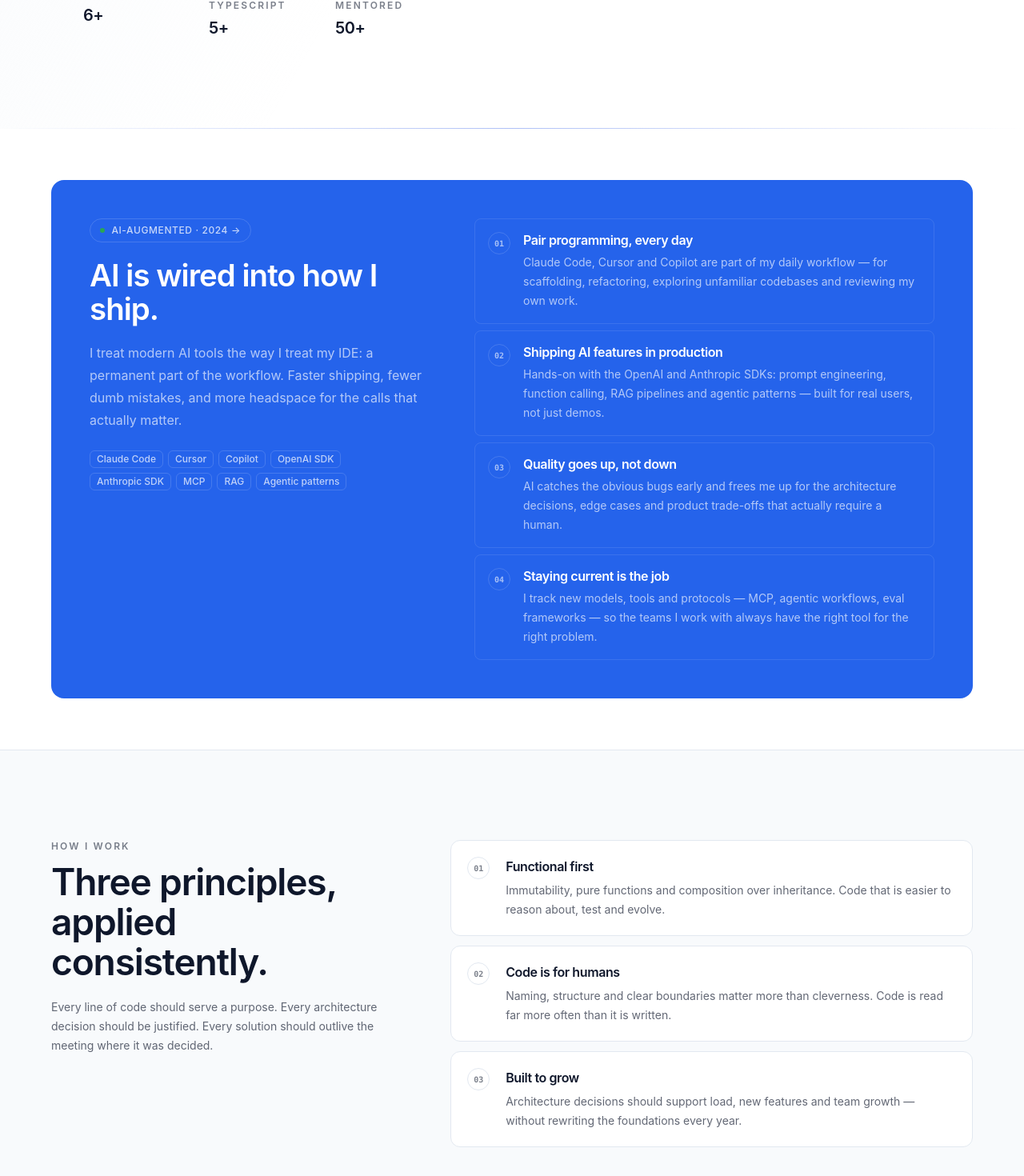
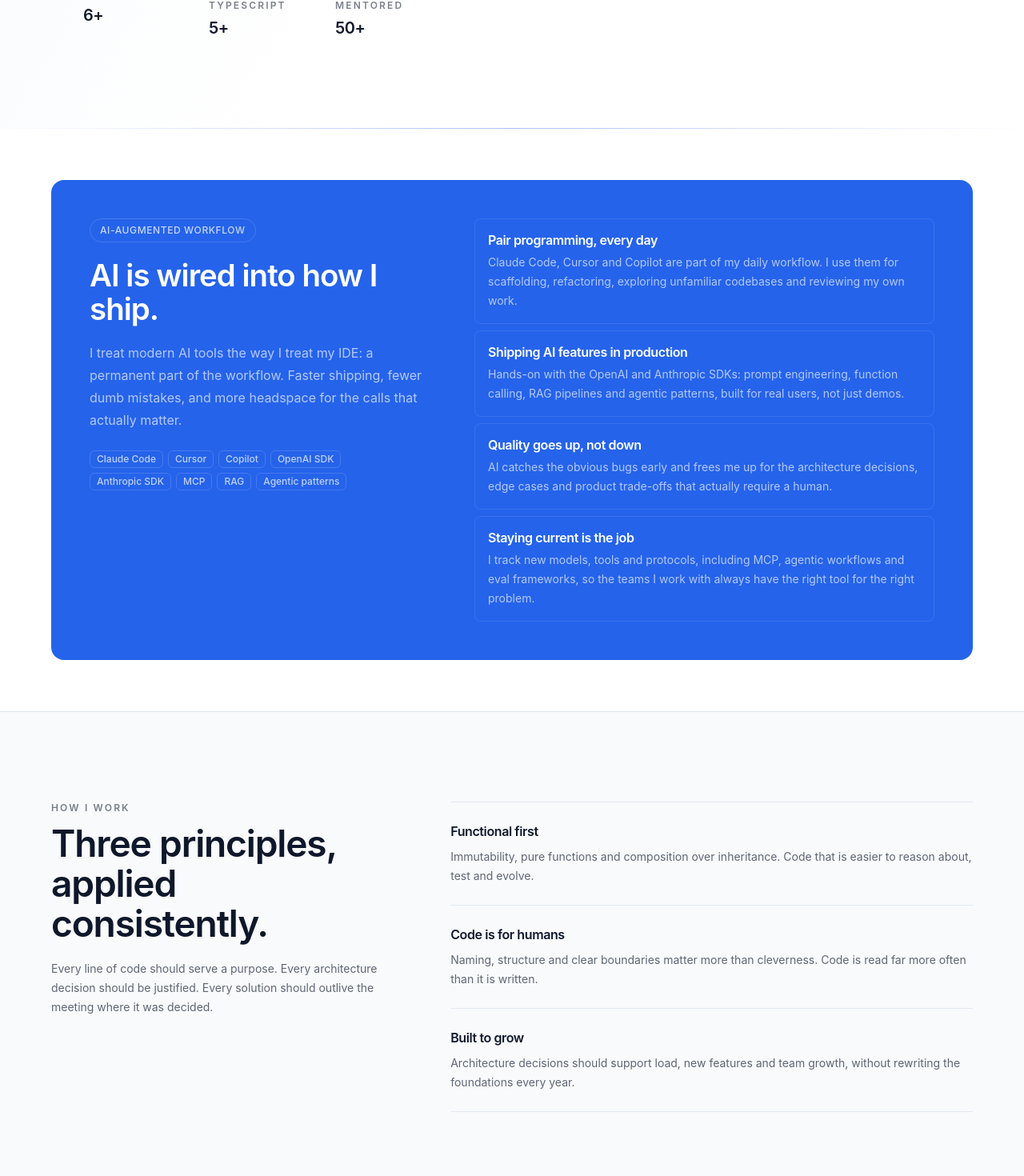
Before and after one commit to Fendry02/portfolio, a Next.js app: page /jobs in a window 1280 px wide. Shown: the part 851-2321 px from the top of the page at 80% size. Built offline with nearby package versions, Linux system fonts and the light colour scheme.

Commit message:
Refine secondary page layouts

```diff
--- a/app/jobs/page.tsx
+++ b/app/jobs/page.tsx
@@ -5,7 +5,6 @@ import profile from '@/public/profile.jpg'
 import citizenplane from '@/public/works/citizenplane.webp'
 import businessDecision from '@/public/works/business-decision.webp'
 import openclassrooms from '@/public/works/openclassrooms.webp'
-import viko from '@/public/works/viko.jpg'
 import QClayMotion from '../components/qclay-motion'
 import JsonLd from '../components/json-ld'
 import {
@@ -107,7 +106,7 @@ type Role = {
 
 const roles: Role[] = [
   {
-    period: '2019 — now',
+    period: '2019 - now',
     company: 'CitizenPlane',
     title: 'Tech Lead JavaScript',
     summary:
@@ -122,7 +121,7 @@ const roles: Role[] = [
     image: citizenplane,
   },
   {
-    period: '2020 — now',
+    period: '2020 - now',
     company: 'OpenClassrooms',
     title: 'Mentor & Reviewer',
     summary:
@@ -137,18 +136,7 @@ const roles: Role[] = [
     image: openclassrooms,
   },
   {
-    period: 'Freelance',
-    company: 'Chez Viko',
-    title: 'Website Project',
-    summary:
-      'Public website project for Chez Viko, from implementation to online presence.',
-    highlights: [],
-    stack: [],
-    href: 'https://chezviko.fr',
-    image: viko,
-  },
-  {
-    period: '2017 — 2019',
+    period: '2017 - 2019',
     company: 'Business & Decision',
     title: 'CRM Consultant',
     summary:
@@ -163,7 +151,7 @@ const roles: Role[] = [
     image: businessDecision,
   },
   {
-    period: '2016 — 2017',
+    period: '2016 - 2017',
     company: 'PrixLibre',
     title: 'Junior Developer',
     summary:
@@ -175,7 +163,7 @@ const roles: Role[] = [
     stack: ['PHP', 'AngularJS', 'MySQL'],
   },
   {
-    period: '2011 — 2016',
+    period: '2011 - 2016',
     company: 'ESIEE Amiens',
     title: 'Computer Science Engineer',
     summary:
@@ -188,11 +176,11 @@ const roles: Role[] = [
 const aiPractices = [
   {
     title: 'Pair programming, every day',
-    text: 'Claude Code, Cursor and Copilot are part of my daily workflow — for scaffolding, refactoring, exploring unfamiliar codebases and reviewing my own work.',
+    text: 'Claude Code, Cursor and Copilot are part of my daily workflow. I use them for scaffolding, refactoring, exploring unfamiliar codebases and reviewing my own work.',
   },
   {
     title: 'Shipping AI features in production',
-    text: 'Hands-on with the OpenAI and Anthropic SDKs: prompt engineering, function calling, RAG pipelines and agentic patterns — built for real users, not just demos.',
+    text: 'Hands-on with the OpenAI and Anthropic SDKs: prompt engineering, function calling, RAG pipelines and agentic patterns, built for real users, not just demos.',
   },
   {
     title: 'Quality goes up, not down',
@@ -200,7 +188,7 @@ const aiPractices = [
   },
   {
     title: 'Staying current is the job',
-    text: 'I track new models, tools and protocols — MCP, agentic workflows, eval frameworks — so the teams I work with always have the right tool for the right problem.',
+    text: 'I track new models, tools and protocols, including MCP, agentic workflows and eval frameworks, so the teams I work with always have the right tool for the right problem.',
   },
 ]
 
@@ -215,7 +203,7 @@ const principles = [
   },
   {
     title: 'Built to grow',
-    text: 'Architecture decisions should support load, new features and team growth — without rewriting the foundations every year.',
+    text: 'Architecture decisions should support load, new features and team growth, without rewriting the foundations every year.',
   },
 ]
 
@@ -254,8 +242,8 @@ export default function Jobs() {
             </h1>
 
             <p className="mt-6 max-w-xl text-base leading-7 text-base-content/65 md:text-lg md:leading-8">
-              I turn complex product ideas into scalable web platforms — from
-              the database up to the interface. I care about clean code, sane
+              I turn complex product ideas into scalable web platforms, from the
+              database up to the interface. I care about clean code, sane
               architecture and shipping things that actually get used.
             </p>
 
@@ -339,8 +327,7 @@ export default function Jobs() {
             <div className="grid gap-10 lg:grid-cols-[0.42fr_0.58fr] lg:gap-16">
               <div>
                 <div className="inline-flex items-center gap-2 rounded-full border border-white/15 px-3 py-1.5 text-xs font-medium uppercase tracking-wider text-white/75">
-                  <span className="status-dot" aria-hidden="true" />
-                  AI-augmented · 2024 →
+                  AI-augmented workflow
                 </div>
 
                 <h2
@@ -378,22 +365,17 @@ export default function Jobs() {
               </div>
 
               <ol className="grid gap-2">
-                {aiPractices.map((p, i) => (
+                {aiPractices.map((p) => (
                   <li
                     key={p.title}
-                    className="qclay-ai-step flex gap-4 rounded-lg border border-white/10 p-4"
+                    className="qclay-ai-step rounded-lg border border-white/10 p-4"
                   >
-                    <span className="inline-flex h-7 w-7 shrink-0 items-center justify-center rounded-full border border-white/15 font-mono text-[10px] font-semibold text-white/60">
-                      0{i + 1}
-                    </span>
-                    <div>
                     <h3 className="text-base font-semibold leading-tight tracking-tight">
                       {p.title}
                     </h3>
                     <p className="mt-1.5 text-sm leading-6 text-white/65">
                       {p.text}
                     </p>
-                    </div>
                   </li>
                 ))}
               </ol>
@@ -421,23 +403,15 @@ export default function Jobs() {
               </p>
             </div>
 
-            <ol className="grid gap-3">
-              {principles.map((p, i) => (
-                <li
-                  key={p.title}
-                  className="qclay-subtle-card flex gap-5 rounded-xl border border-base-300 bg-base-100 p-5"
-                >
-                  <span className="inline-flex h-7 w-7 shrink-0 items-center justify-center rounded-full border border-base-300 font-mono text-[10px] font-semibold text-base-content/55">
-                    0{i + 1}
-                  </span>
-                  <div>
+            <ol className="border-t border-base-300">
+              {principles.map((p) => (
+                <li key={p.title} className="border-b border-base-300 py-6">
                   <h3 className="text-base font-semibold tracking-tight">
                     {p.title}
                   </h3>
-                    <p className="mt-1.5 text-sm leading-6 text-base-content/65">
+                  <p className="mt-2 text-sm leading-6 text-base-content/65">
                     {p.text}
                   </p>
-                  </div>
                 </li>
               ))}
             </ol>
@@ -459,11 +433,11 @@ export default function Jobs() {
             </h2>
           </div>
 
-          <div className="mt-10 grid gap-4 lg:grid-cols-3">
+          <div className="mt-10 grid divide-y divide-base-300 lg:grid-cols-3 lg:divide-x lg:divide-y-0">
             {skills.map((group) => (
               <article
                 key={group.title}
-                className="qclay-subtle-card flex flex-col rounded-xl border border-base-300 bg-base-100 p-6"
+                className="flex flex-col py-8 lg:px-8 lg:first:pl-0 lg:last:pr-0"
               >
                 <p className={eyebrow}>{group.title}</p>
                 <p className="mt-2.5 text-sm leading-6 text-base-content/65">
@@ -615,7 +589,7 @@ export default function Jobs() {
 
           <div className="mt-7 flex flex-col gap-2.5 sm:flex-row sm:flex-wrap sm:justify-center">
             <a href="mailto:bruy.benoit@gmail.com" className={btnBlue}>
-              Email me
+              Get in touch
               <span aria-hidden="true">→</span>
             </a>
             <a
--- a/app/services/creation-site-web-lyon/page.tsx
+++ b/app/services/creation-site-web-lyon/page.tsx
@@ -162,7 +162,7 @@ export default function WebsiteCreationLyonPage() {
             </p>
             <div className="mt-8 flex flex-col gap-2.5 sm:flex-row">
               <Link href="/#contact" className={btnBlue}>
-                Parler de mon site
+                Discuter de mon projet
                 <span aria-hidden="true">→</span>
               </Link>
               <Link href="/#offres" className={btnGhost}>
@@ -221,8 +221,7 @@ export default function WebsiteCreationLyonPage() {
       <section className="qclay-section qclay-scroll-reveal cv-auto px-6 py-20 lg:px-10 lg:py-28">
         <div className="mx-auto grid max-w-6xl gap-12 lg:grid-cols-[0.38fr_0.62fr]">
           <div>
-            <p className={eyebrow}>Le vrai enjeu</p>
-            <h2 className={`mt-3 ${sectionTitle}`}>
+            <h2 className={sectionTitle}>
               Un site web ne sert pas seulement à exister en ligne.
             </h2>
           </div>
@@ -281,31 +280,25 @@ export default function WebsiteCreationLyonPage() {
       </section>
 
       <section className="qclay-section qclay-scroll-reveal cv-auto px-6 py-20 lg:px-10 lg:py-28">
-        <div className="mx-auto grid max-w-6xl gap-12 lg:grid-cols-[0.38fr_0.62fr]">
-          <div>
-            <p className={eyebrow}>Méthode</p>
-            <h2 className={`mt-3 ${sectionTitle}`}>
+        <div className="mx-auto max-w-6xl">
+          <div className="max-w-2xl">
+            <h2 className={sectionTitle}>
               Un accompagnement simple, du cadrage à la mise en ligne.
             </h2>
           </div>
 
-          <ol className="grid gap-4">
-            {processSteps.map((step, index) => (
+          <ol className="mt-10 grid gap-4 sm:grid-cols-2">
+            {processSteps.map((step) => (
               <li
                 key={step.title}
-                className="qclay-subtle-card grid gap-4 rounded-xl border border-base-300 bg-base-100 p-5 sm:grid-cols-[56px_1fr]"
+                className="qclay-subtle-card rounded-xl border border-base-300 bg-base-100 p-5"
               >
-                <span className="inline-flex h-10 w-10 items-center justify-center rounded-full border border-base-300 font-mono text-xs font-semibold text-base-content/55">
-                  0{index + 1}
-                </span>
-                <div>
                 <h3 className="text-lg font-semibold tracking-tight">
                   {step.title}
                 </h3>
                 <p className="mt-2 text-sm leading-6 text-base-content/65">
                   {step.text}
                 </p>
-                </div>
               </li>
             ))}
           </ol>
@@ -315,8 +308,7 @@ export default function WebsiteCreationLyonPage() {
       <section className="qclay-section qclay-scroll-reveal cv-auto border-y border-base-300 px-6 py-20 lg:px-10 lg:py-28">
         <div className="mx-auto grid max-w-6xl gap-12 lg:grid-cols-[0.42fr_0.58fr]">
           <div>
-            <p className={eyebrow}>Pour qui</p>
-            <h2 className={`mt-3 ${sectionTitle}`}>
+            <h2 className={sectionTitle}>
               Une approche utile pour les activités qui doivent inspirer
               confiance vite.
             </h2>
@@ -324,19 +316,32 @@ export default function WebsiteCreationLyonPage() {
 
           <div className="grid gap-4 sm:grid-cols-2">
             {[
-              'Cabinets, professions libérales et indépendants',
-              'Artisans et entreprises locales',
-              'Restaurants, lieux et activités de proximité',
-              'PME qui veulent clarifier une offre ou un service',
+              {
+                title: 'Cabinets, professions libérales et indépendants',
+                text: 'Rassurer avant un premier rendez-vous, avec une offre claire, des preuves visibles et un contact simple.',
+              },
+              {
+                title: 'Artisans et entreprises locales',
+                text: 'Être trouvé sur votre zone d’intervention et déclencher des demandes de devis plus qualifiées.',
+              },
+              {
+                title: 'Restaurants, lieux et activités de proximité',
+                text: 'Donner envie dès les premières secondes et rendre les infos pratiques immédiates.',
+              },
+              {
+                title: 'PME qui veulent clarifier une offre ou un service',
+                text: 'Clarifier votre proposition pour appuyer la prospection et faciliter les premiers échanges commerciaux.',
+              },
             ].map((item) => (
               <div
-                key={item}
+                key={item.title}
                 className="qclay-subtle-card rounded-xl border border-base-300 bg-base-100 p-5"
               >
-                <p className="text-base font-semibold tracking-tight">{item}</p>
+                <p className="text-base font-semibold tracking-tight">
+                  {item.title}
+                </p>
                 <p className="mt-2 text-sm leading-6 text-base-content/60">
-                  Objectif&nbsp;: être compris rapidement, rassurer et
-                  déclencher une demande qualifiée.
+                  {item.text}
                 </p>
               </div>
             ))}
@@ -347,8 +352,7 @@ export default function WebsiteCreationLyonPage() {
       <section className="qclay-section qclay-scroll-reveal cv-auto px-6 py-20 lg:px-10 lg:py-28">
         <div className="mx-auto grid max-w-6xl gap-12 lg:grid-cols-[0.38fr_0.62fr]">
           <div>
-            <p className={eyebrow}>Questions fréquentes</p>
-            <h2 className={`mt-3 ${sectionTitle}`}>
+            <h2 className={sectionTitle}>
               Les points à clarifier avant de lancer un site.
             </h2>
           </div>
@@ -371,7 +375,6 @@ export default function WebsiteCreationLyonPage() {
       <section className="qclay-section qclay-scroll-reveal cv-auto border-t border-base-300 px-6 py-20 text-center lg:px-10 lg:py-24">
         <div className="qclay-reveal-stack mx-auto max-w-2xl">
           <div className="qclay-pill inline-flex items-center gap-2 rounded-full border border-base-300 px-3 py-1.5 text-xs font-medium uppercase tracking-wider text-base-content/65">
-            <span className="status-dot" aria-hidden="true" />
             Réponse sous 24h ouvrées
           </div>
           <h2 className={`mt-5 ${sectionTitle}`}>
@@ -387,9 +390,6 @@ export default function WebsiteCreationLyonPage() {
               Discuter de mon projet
               <span aria-hidden="true">→</span>
             </Link>
-            <a href="mailto:bruy.benoit@gmail.com" className={btnGhost}>
-              Envoyer un email
-            </a>
           </div>
         </div>
       </section>
```
Lines whose indentation alone changed are shown as unchanged.
